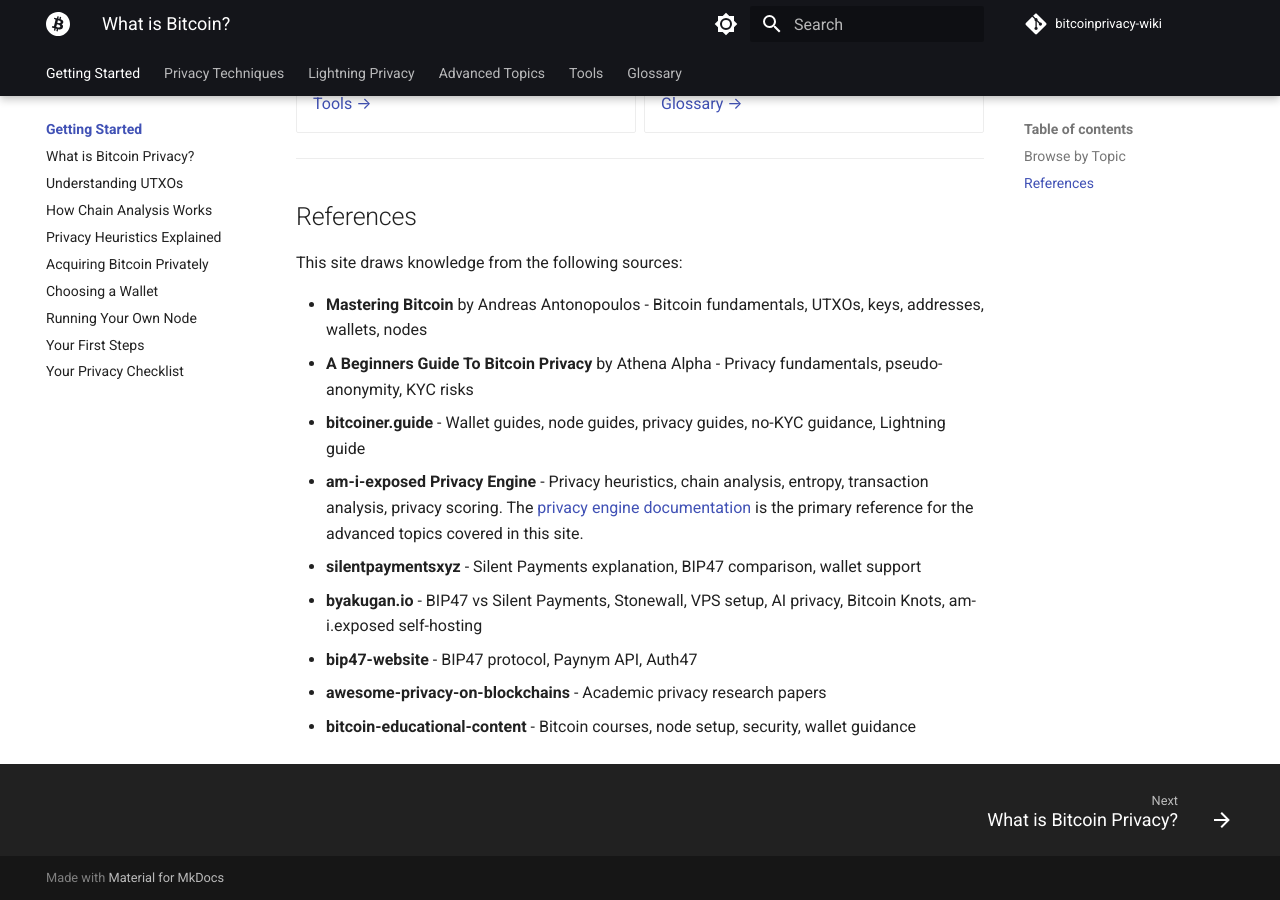
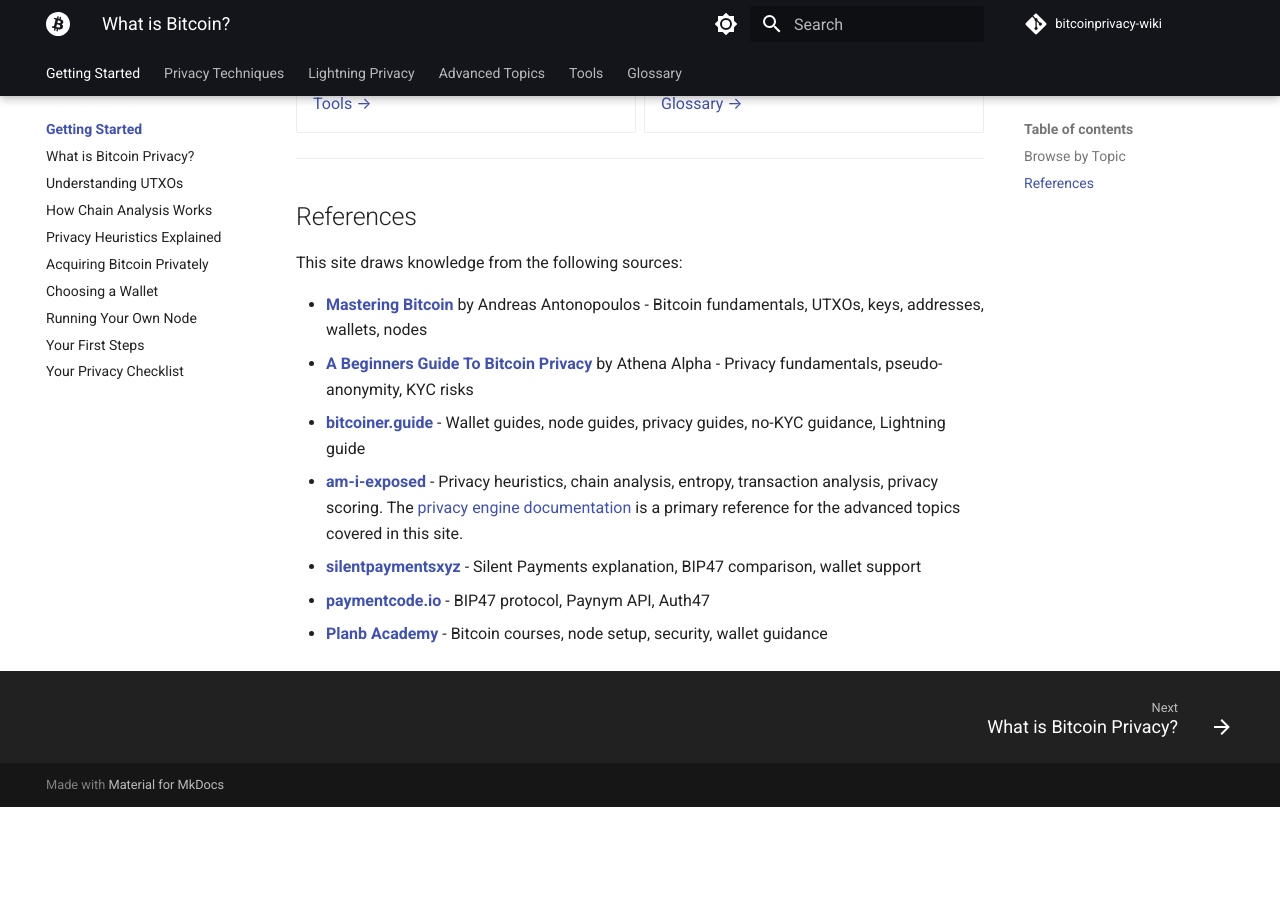
Before and after one commit to vibrant-btc/bitcoinprivacy-wiki, an MkDocs documentation site: the page built from docs/index.md, in a window 1280 px wide and 900 px high, scrolled down 1019 px. Built offline with MkDocs 1.6.1 and Material for MkDocs 9.7.7, drawn with Linux system fonts in a browser that asks for light colours; comment, search, counter and statistics services are not loaded; after the commit the page ends 1826 px from its top, so only the background shows below that.

Commit message:
refrences

```diff
--- a/docs/index.md
+++ b/docs/index.md
@@ -64,12 +64,10 @@
 
 This site draws knowledge from the following sources:
 
-- **Mastering Bitcoin** by Andreas Antonopoulos - Bitcoin fundamentals, UTXOs, keys, addresses, wallets, nodes
-- **A Beginners Guide To Bitcoin Privacy** by Athena Alpha - Privacy fundamentals, pseudo-anonymity, KYC risks
-- **bitcoiner.guide** - Wallet guides, node guides, privacy guides, no-KYC guidance, Lightning guide
-- **am-i-exposed Privacy Engine** - Privacy heuristics, chain analysis, entropy, transaction analysis, privacy scoring. The [privacy engine documentation](https://github.com/Copexit/am-i-exposed/blob/main/docs/privacy-engine.md) is the primary reference for the advanced topics covered in this site.
-- **silentpaymentsxyz** - Silent Payments explanation, BIP47 comparison, wallet support
-- **byakugan.io** - BIP47 vs Silent Payments, Stonewall, VPS setup, AI privacy, Bitcoin Knots, am-i.exposed self-hosting
-- **bip47-website** - BIP47 protocol, Paynym API, Auth47
-- **awesome-privacy-on-blockchains** - Academic privacy research papers
-- **bitcoin-educational-content** - Bitcoin courses, node setup, security, wallet guidance
+- **[Mastering Bitcoin](https://github.com/bitcoinbook/bitcoinbook)** by Andreas Antonopoulos - Bitcoin fundamentals, UTXOs, keys, addresses, wallets, nodes
+- **[A Beginners Guide To Bitcoin Privacy](https://www.athena-alpha.com/bitcoin-privacy/)** by Athena Alpha - Privacy fundamentals, pseudo-anonymity, KYC risks
+- **[bitcoiner.guide](https://bitcoiner.guide/)** - Wallet guides, node guides, privacy guides, no-KYC guidance, Lightning guide
+- **[am-i-exposed](https://am-i.exposed/)** - Privacy heuristics, chain analysis, entropy, transaction analysis, privacy scoring. The [privacy engine documentation](https://github.com/Copexit/am-i-exposed/blob/main/docs/privacy-engine.md) is a primary reference for the advanced topics covered in this site.
+- **[silentpaymentsxyz](https://silentpayments.xyz/)** - Silent Payments explanation, BIP47 comparison, wallet support
+- **[paymentcode.io](https://paymentcode.io/)** - BIP47 protocol, Paynym API, Auth47
+- **[Planb Academy](https://planb.academy/)** - Bitcoin courses, node setup, security, wallet guidance
```
